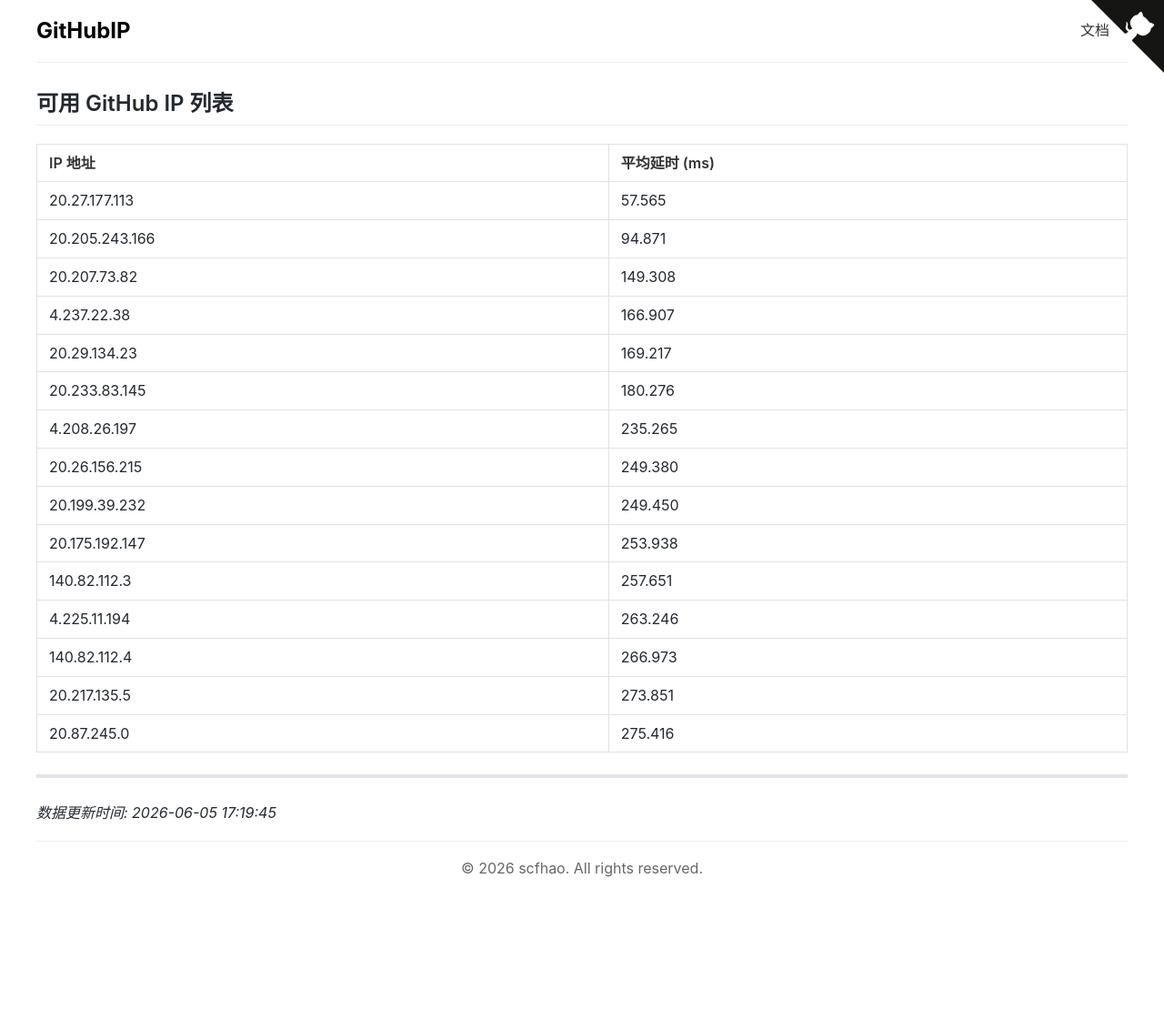
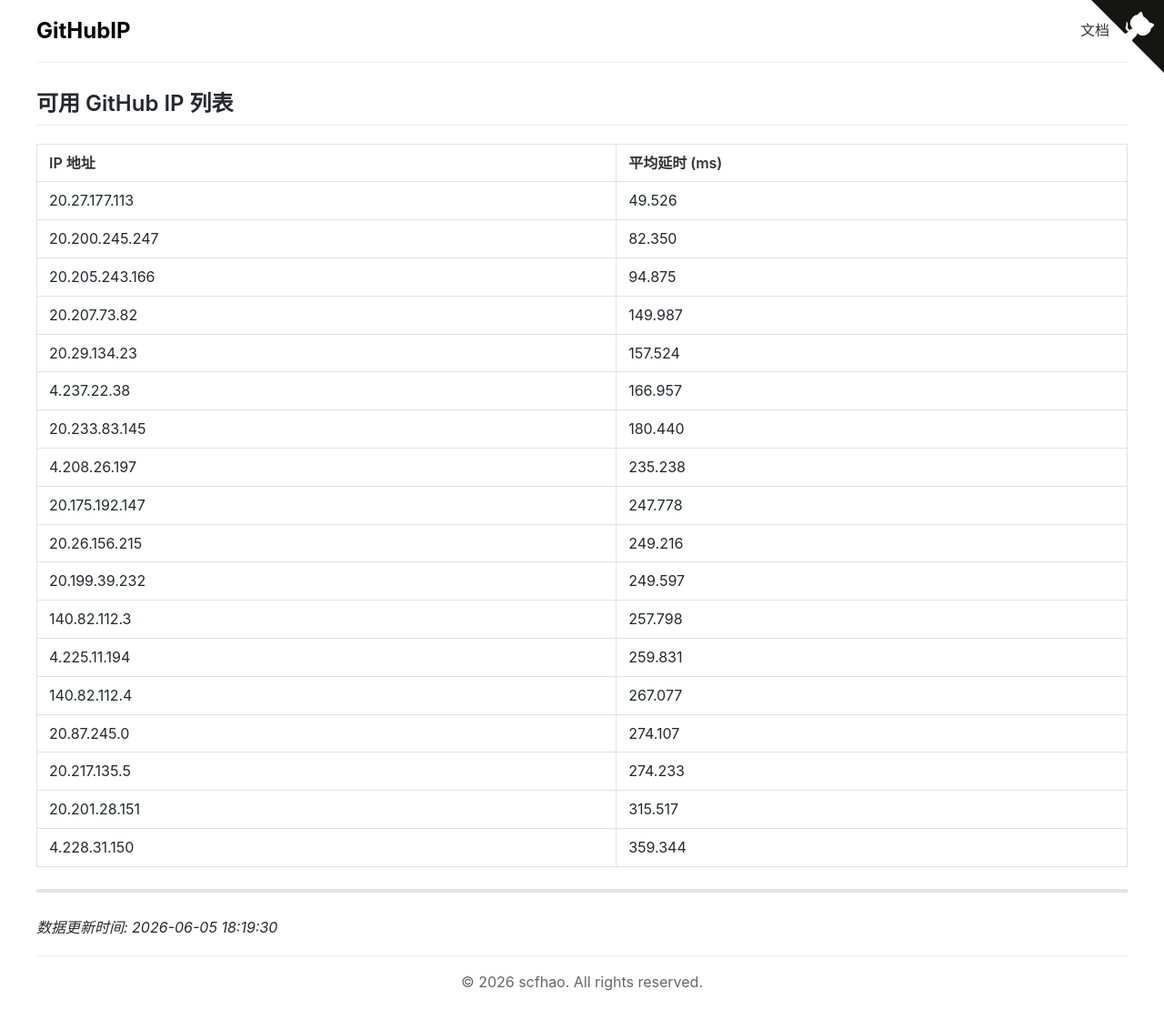
Before and after one commit to scfhao/GitHubIP, a Jekyll site: the page built from index.md, in a window 1280 px wide. Shown: the whole page at 91% size. Built offline with Jekyll 4.4.1, drawn with Linux system fonts in a browser that asks for light colours; before the commit the page ends 984 px from its top, so only the background shows below that.

Commit message:
自动脚本执行 - 2026-06-05 18:19:30

```diff
--- a/index.md
+++ b/index.md
@@ -1,29 +1,32 @@
 ---
 layout: home
 title: GitHub IP 列表
-date: 2026-06-05 17:19:45
+date: 2026-06-05 18:19:30
 ---
 
 ## 可用 GitHub IP 列表
 
 | IP 地址 | 平均延时 (ms) |
 |---------|--------------|
-| 20.27.177.113 | 57.565 |
-| 20.205.243.166 | 94.871 |
-| 20.207.73.82 | 149.308 |
-| 4.237.22.38 | 166.907 |
-| 20.29.134.23 | 169.217 |
-| 20.233.83.145 | 180.276 |
-| 4.208.26.197 | 235.265 |
-| 20.26.156.215 | 249.380 |
-| 20.199.39.232 | 249.450 |
-| 20.175.192.147 | 253.938 |
-| 140.82.112.3 | 257.651 |
-| 4.225.11.194 | 263.246 |
-| 140.82.112.4 | 266.973 |
-| 20.217.135.5 | 273.851 |
-| 20.87.245.0 | 275.416 |
+| 20.27.177.113 | 49.526 |
+| 20.200.245.247 | 82.350 |
+| 20.205.243.166 | 94.875 |
+| 20.207.73.82 | 149.987 |
+| 20.29.134.23 | 157.524 |
+| 4.237.22.38 | 166.957 |
+| 20.233.83.145 | 180.440 |
+| 4.208.26.197 | 235.238 |
+| 20.175.192.147 | 247.778 |
+| 20.26.156.215 | 249.216 |
+| 20.199.39.232 | 249.597 |
+| 140.82.112.3 | 257.798 |
+| 4.225.11.194 | 259.831 |
+| 140.82.112.4 | 267.077 |
+| 20.87.245.0 | 274.107 |
+| 20.217.135.5 | 274.233 |
+| 20.201.28.151 | 315.517 |
+| 4.228.31.150 | 359.344 |
 
 ---
 
-*数据更新时间: 2026-06-05 17:19:45*
+*数据更新时间: 2026-06-05 18:19:30*
```
